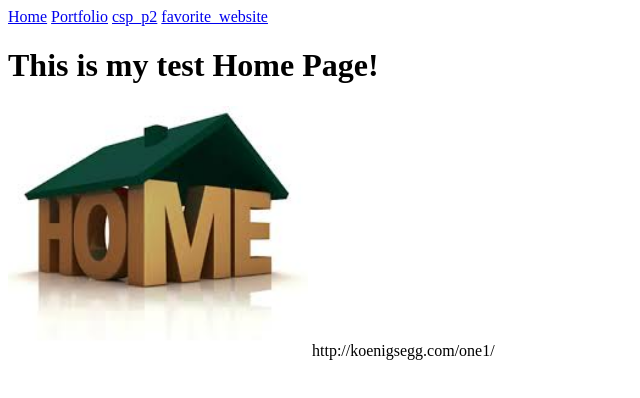
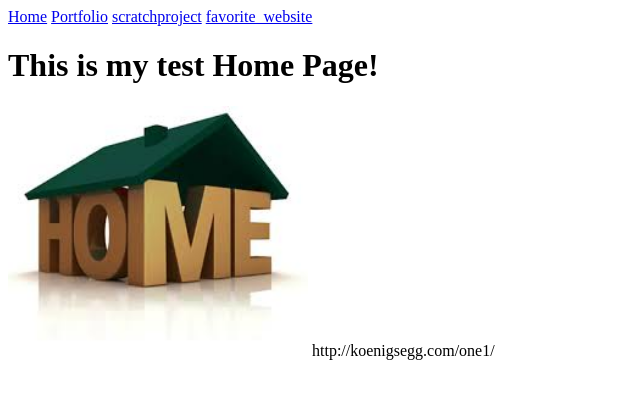
Before and after one commit to danielpint86856/danielsspagettios, a plain HTML site: page index.html in a window 1280 px wide. Shown: the full height of the page, 0-640 px from the left. Drawn offline with Linux system fonts and the light colour scheme.

Commit message:
Update index.html

```diff
--- a/index.html
+++ b/index.html
@@ -7,7 +7,7 @@
  <body>
    <a href="index.html">Home</a>
    <a href="portfolio.html">Portfolio</a>
-   <a href="csp_p2.html">csp_p2</a>
+   <a href="https://scratch.mit.edu/projects/173428647/">scratchproject</a>
    <a href="http://koenigsegg.com/ccxr-special-edition/">favorite_website</a>
    <h1>This is my test Home Page!</h1>
    <img src="images/home.jpg" height="250">
```
